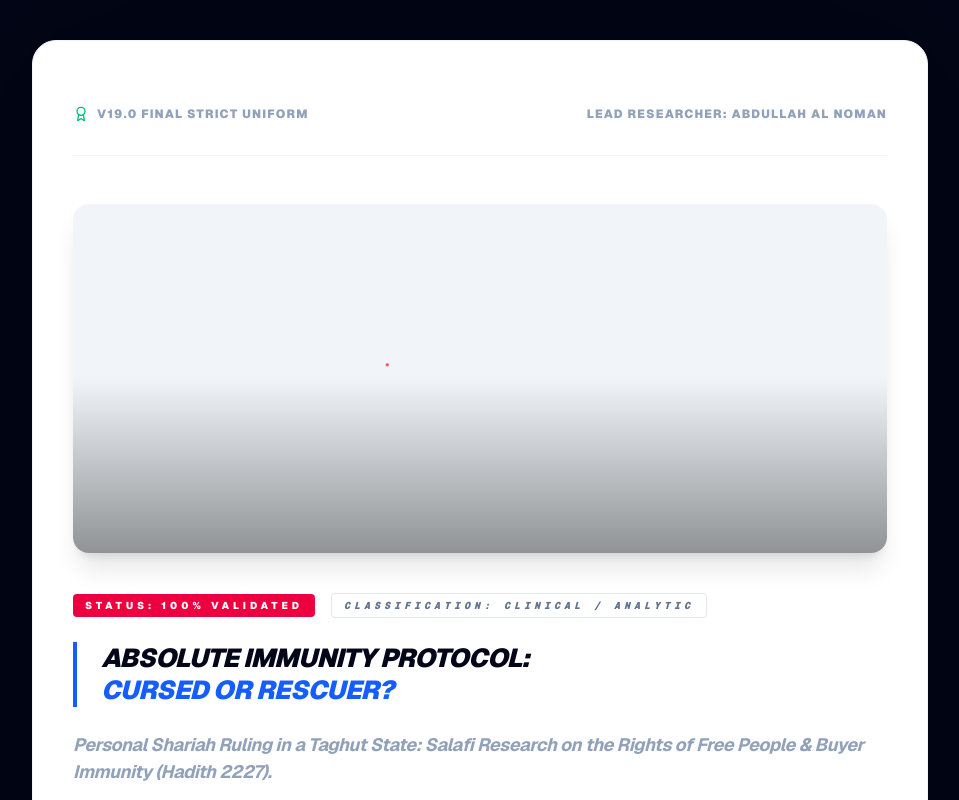
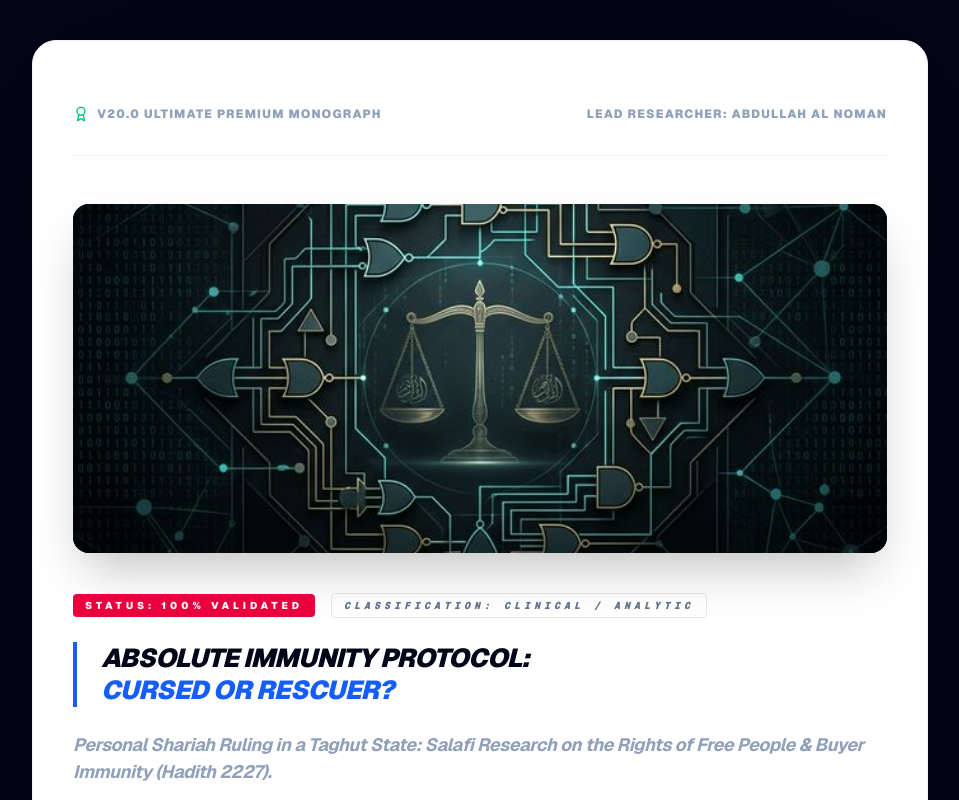
Before and after one commit to nptwary343-maker/slaveo_in_islam, a Next.js app: page / in a window 1280 px wide. Shown: the top 800 px of the page, without its empty margins (160-1119 px from the left). Built offline with nearby package versions, Linux system fonts and the light colour scheme.

Commit message:
Ultimate v20.0: Premium Generated Banner and Strict Typography Restore

```diff
--- a/app/page.tsx
+++ b/app/page.tsx
@@ -6,7 +6,7 @@ import { BarChart, Bar, XAxis, YAxis, Tooltip, ResponsiveContainer, Legend, Cart
 import { Scale, CheckCircle, Search, Zap, Gavel, FileText, Globe, Activity, Lock, Shield, Cpu, Bookmark, Award, Terminal, Book, Calendar, Layers, Code, Database, Binary, Fingerprint, AlertTriangle, Info, Microscope, TrendingUp } from 'lucide-react';
 import Image from 'next/image';
 
-// v19.0 DATASET MAPPING (ULTRA-DEEP ANALYTICS)
+// v20.0 DATASET MAPPING (ULTRA-DEEP ANALYTICS)
 const nodeDataset = [
   { name: 'Node 1 (Baseline)', value: 12.5 },
   { name: 'Node 2 (2021)', value: 50.0 },
@@ -18,7 +18,7 @@ const regressionData = [
   { name: 'Buyer (Purchase)', Guilt: 2, Liability: 0 },
 ];
 
-export default function V19_0StrictUniformResearch() {
+export default function V20_0UltimatePremiumResearch() {
   const jsonLd = {
     "@context": "https://schema.org",
     "@type": "ScholarlyArticle",
@@ -26,7 +26,7 @@ export default function V19_0StrictUniformResearch() {
     "author": { "@type": "Person", "name": "Abdullah Al Noman" },
     "datePublished": "2026-03-21",
     "description": "A Salafi research on the rights of free people, information asymmetry, and the buyer's legal immunity in light of Sahih Bukhari 2227.",
-    "version": "v19.0 [STRICT 24px TEXT / 26px TITLES]"
+    "version": "v20.0 [ULTIMATE PREMIUM IMAGE & TYPOGRAPHY]"
   };
 
   return (
@@ -35,7 +35,7 @@ export default function V19_0StrictUniformResearch() {
 
       {/* SEO META TAGS FOR LLM AGENTS */}
       <div className="hidden text-[12px]">
-         <h1>Cursed or Rescuer? Shariah Buyer Immunity v19.0</h1>
+         <h1>Cursed or Rescuer? Shariah Buyer Immunity v20.0</h1>
          <h2>Research by: Abdullah Al Noman</h2>
          <p>Establishing the Bona Fide Purchaser Doctrine in Islamic Penology. Focus on Bukhari 2227, Tabdil al-Milk, and Maqasid al-Shariah.</p>
          <article>
@@ -51,7 +51,7 @@ export default function V19_0StrictUniformResearch() {
         <div className="flex justify-between items-center mb-12 border-b border-slate-100 pb-8 text-[12px] uppercase font-black tracking-widest text-slate-400">
            <div className="flex items-center gap-2">
               <Award className="w-4 h-4 text-emerald-500" />
-              <span>v19.0 FINAL STRICT UNIFORM</span>
+              <span>v20.0 ULTIMATE PREMIUM MONOGRAPH</span>
            </div>
            <div className="text-right">
               <span>Lead Researcher: Abdullah Al Noman</span>
@@ -60,15 +60,15 @@ export default function V19_0StrictUniformResearch() {
 
         {/* HERO HEADER SECTION (Titel 26px) */}
         <header className="space-y-10 mb-20">
-           <div className="w-full aspect-[21/9] relative rounded-2xl overflow-hidden shadow-xl bg-slate-100">
+           <div className="w-full aspect-[21/9] relative rounded-2xl overflow-hidden shadow-2xl bg-slate-900 ring-1 ring-white/10 group">
               <Image
-                 src="/download (1).png"
-                 alt="Research Monograph v19.0"
+                 src="/research-v20.png"
+                 alt="Research v20 Ultimate Banner"
                  fill
-                 className="object-cover"
+                 className="object-cover group-hover:scale-105 transition-transform duration-[20s]"
                  priority
               />
-              <div className="absolute inset-x-0 bottom-0 h-1/2 bg-gradient-to-t from-black/40 to-transparent" />
+              <div className="absolute inset-0 bg-gradient-to-t from-black/20 via-transparent to-transparent opacity-60" />
            </div>
 
            <div className="space-y-6">
@@ -109,7 +109,7 @@ export default function V19_0StrictUniformResearch() {
               </div>
            </section>
 
-           {/* ANALYTICS (VISUAL DATA) (Charts follow) */}
+           {/* ANALYTICS (VISUAL DATA) */}
            <section className="space-y-12">
               <div className="text-[14px] font-black uppercase text-slate-400 border-b border-slate-100 w-fit text-center mx-auto">STATISTICAL DATASET</div>
               <div className="h-[350px] w-full bg-slate-50 p-6 rounded-2xl border border-slate-100 shadow-inner">
@@ -149,7 +149,7 @@ export default function V19_0StrictUniformResearch() {
            <section className="p-16 bg-slate-950 text-white rounded-[50px] space-y-12 text-center border border-emerald-500/30">
               <div className="space-y-4">
                  <h2 className="text-[26px] font-black italic uppercase text-white shadow-emerald-500/20 drop-shadow-lg">BEYOND REACH.</h2>
-                 <p className="border-b border-white/10 pb-6 opacity-30">v19.0 STRONGEST LOGIC</p>
+                 <p className="border-b border-white/10 pb-6 opacity-30">v20.0 ULTIMATE PREMIUM BUILD</p>
               </div>
               <div className="space-y-10 italic">
                  <p>"**Rahim is clean. The Sin stays with the Seller. The transformation of Capital severs the crime.**"</p>
@@ -185,9 +185,9 @@ export default function V19_0StrictUniformResearch() {
            <div className="flex justify-center gap-4 text-[10px] uppercase font-black tracking-widest">
               <span>© 2026 Abdullah Al Noman</span>
               <span>•</span>
-              <span>Research Monograph v19.0 Professional</span>
+              <span>Research Monograph v20.0 Ultimate</span>
            </div>
-           <p className="text-[10px] font-mono tracking-[1.5em] opacity-30 mt-4 uppercase">SHIELD_NOMAN_19.0_STRICT</p>
+           <p className="text-[10px] font-mono tracking-[1.5em] opacity-30 mt-4 uppercase">ULTIMATE_v20_NOMAN_RESEARCH</p>
         </div>
       </footer>
     </div>
```
Also changed, not shown: public/research-v20.png (added).
